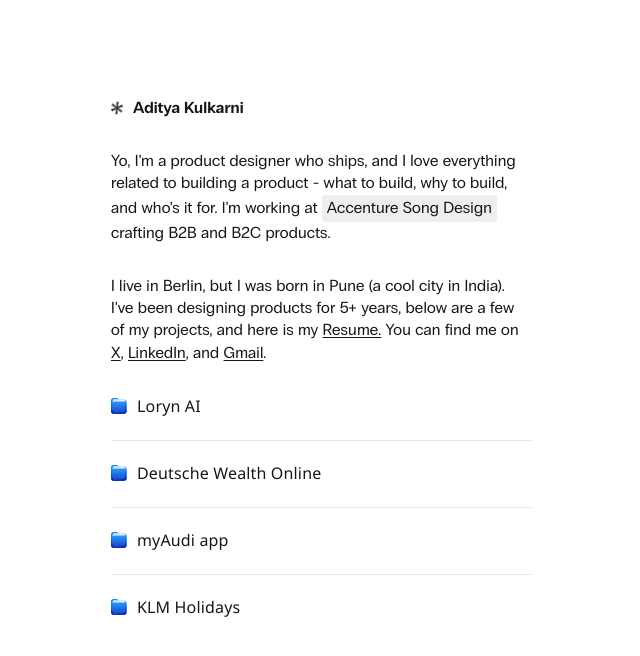
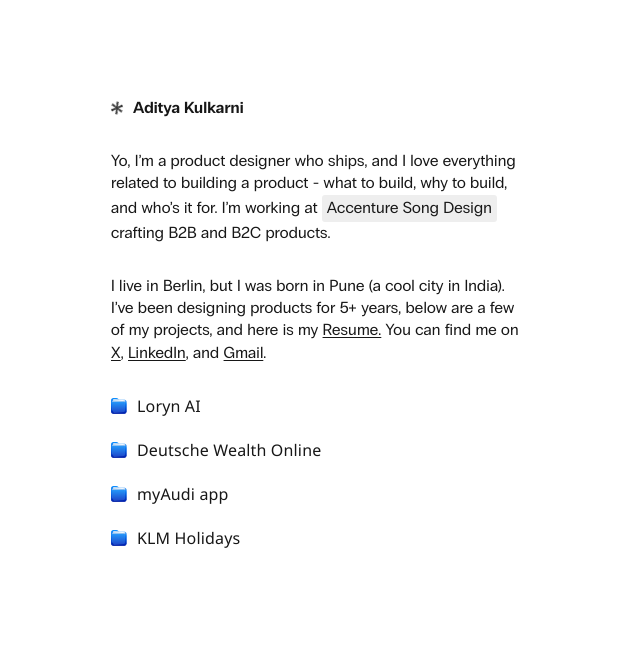
Before and after one commit to adykrni/Portfolio, a Next.js app: page / in a window 1280 px wide. Shown: the top 656 px of the page, without its empty margins (319-959 px from the left). Built offline with nearby package versions, Linux system fonts and the light colour scheme.

Commit message:
small update

```diff
--- a/src/components/bio/BioPage.tsx
+++ b/src/components/bio/BioPage.tsx
@@ -136,10 +136,10 @@
           .
         </p>
 
-        <div className="hidden w-full flex-col divide-y divide-divider md:flex">
+        <div className="hidden w-full flex-col items-start gap-5 md:flex">
           {projects.map((chip) => (
-            <div key={chip.id} className="py-5 first:pt-0 last:pb-0">
             <ProjectRow
+              key={chip.id}
               chip={chip}
               isActive={activeChipId === chip.id}
               isDimmed={anyActive && activeChipId !== chip.id}
@@ -151,7 +151,6 @@
                 else chipRefs.current.delete(chip.id);
               }}
             />
-            </div>
           ))}
         </div>
 
```
Lines whose indentation alone changed are shown as unchanged.
